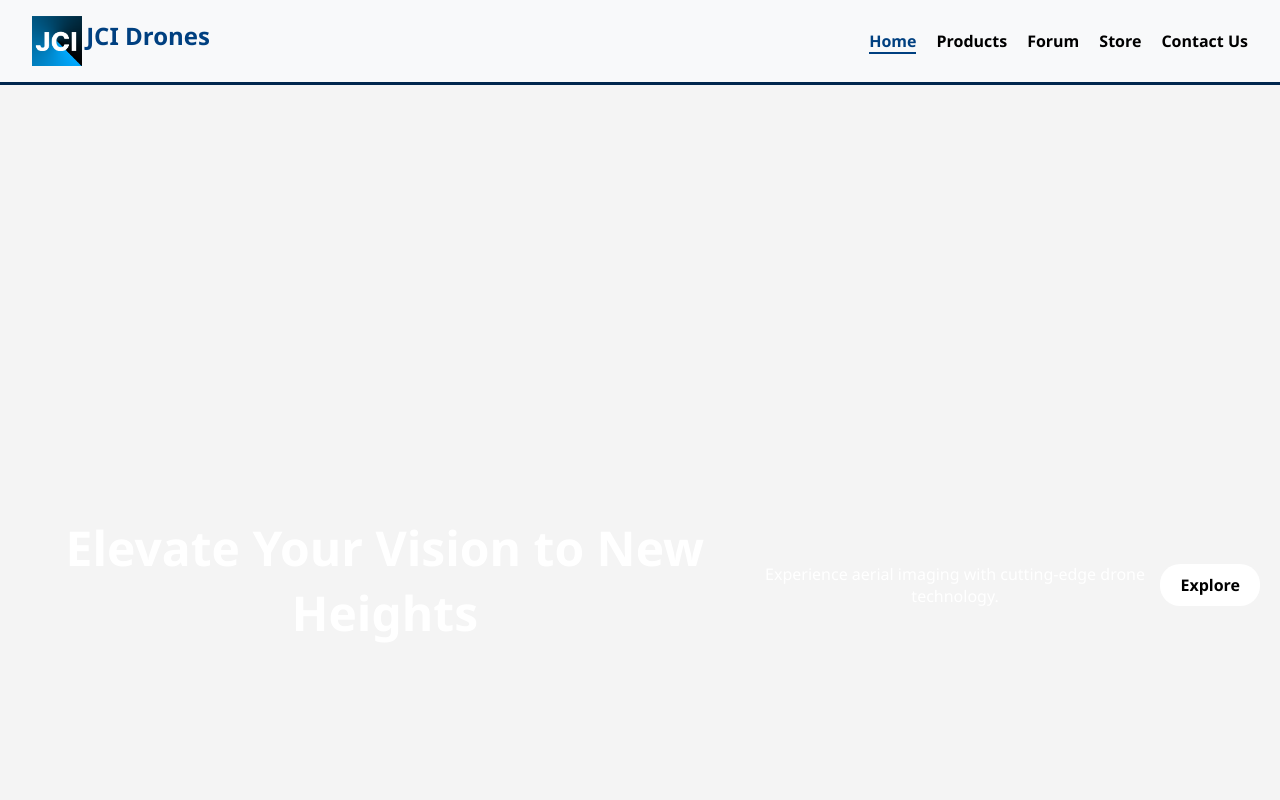
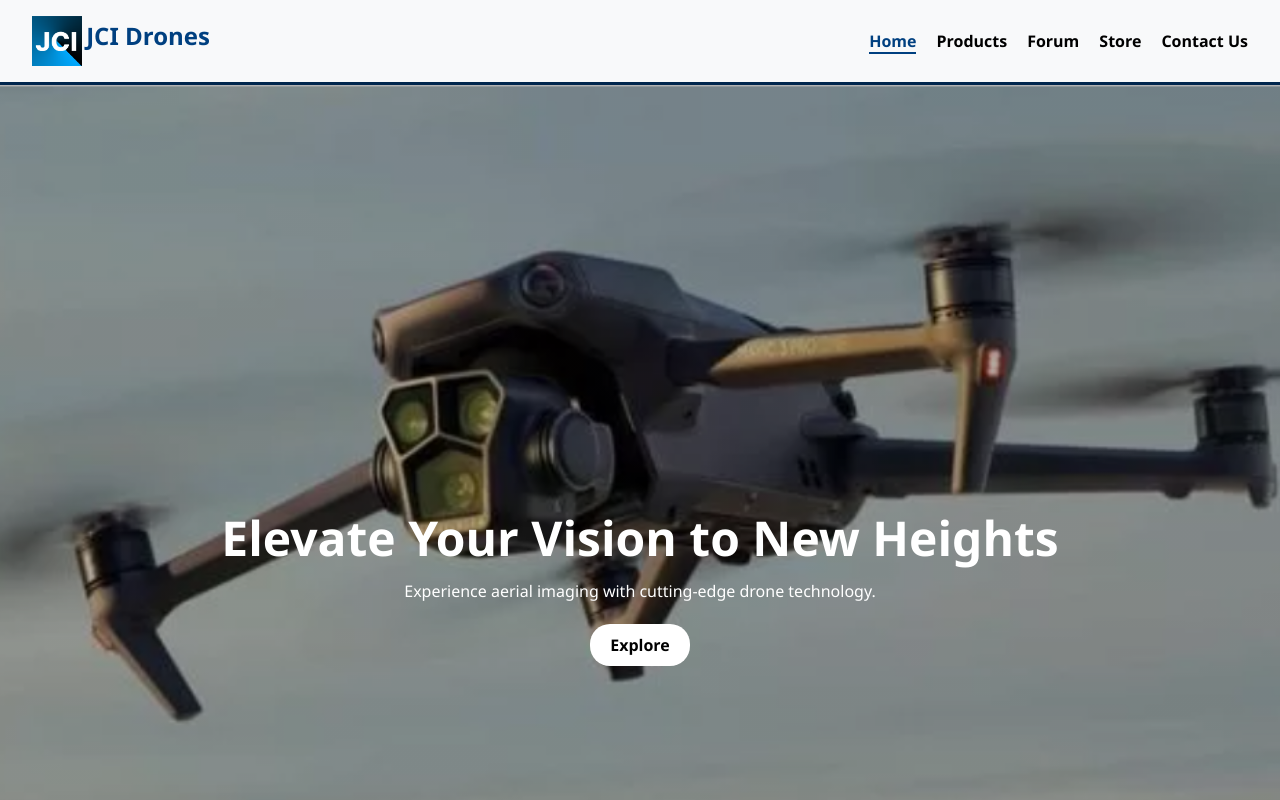
Before and after one commit to HazelTheGreat/HCI_PROJECTS, a plain HTML site: page index.html in a window 1280 px wide. Shown: the top 800 px of the page. Drawn offline with Linux system fonts and the light colour scheme.

Commit message:
Update index.html

```diff
--- a/index.html
+++ b/index.html
@@ -25,10 +25,16 @@
 
     <main>
         <section class="hero">
-            <h2>Elevate Your Vision to New Heights</h2>
-            <p>Experience aerial imaging with cutting-edge drone technology.</p>
-            <br>
-            <a href="#target-vision" class="btn btn-white" style="background:white; color:black;">Explore</a>
+            <img src="assets/dronehome.png" alt="Hero Background" class="hero-bg">
+
+            <div class="hero-overlay"></div>
+
+            <div class="hero-content">
+                <h2>Elevate Your Vision to New Heights</h2>
+                <p>Experience aerial imaging with cutting-edge drone technology.</p>
+                <br>
+                <a href="#target-vision" class="btn btn-white" style="background:white; color:black;">Explore</a>
+            </div>
         </section>
 
         <div class="container" id="target-vision">
```
